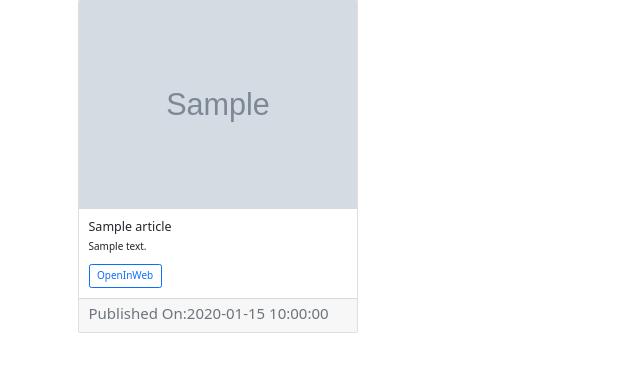
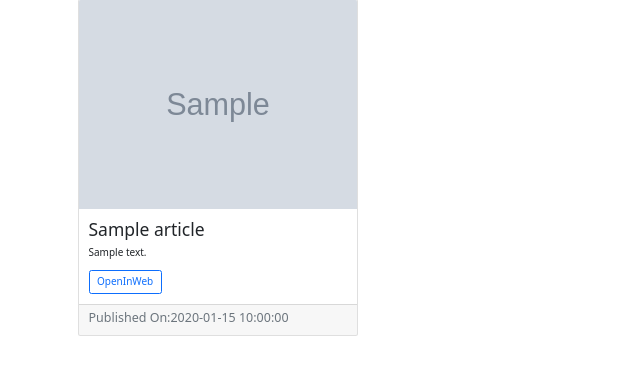
Before and after one commit to melissa-koi/NewsHighlight, a Flask app: template app/templates/news.html in a window 1280 px wide. Shown: the part 163-538 px from the top of the page, without its empty margins (0-640 px from the left). Run offline with Flask 2, Linux system fonts and the light colour scheme; the template is opened without the code that fills it: most values are stand-ins (such as "Sample title", 1, 10 or a date in 2020); grey boxes marked "Sample" are stand-in pictures; some libraries are stand-ins or nearby versions.

Commit message:
change size in cards

```diff
--- a/app/templates/news.html
+++ b/app/templates/news.html
@@ -9,15 +9,15 @@
 <div class="container">
     <div class="card-group">
         {% for article in articles %}
-        <div class="card" style="min-width: 25rem; max-width: 28rem; margin-top: 30px; margin-right: 10px;">
+        <div class="card" style="min-width: 25rem; max-width: 28rem; margin-top: 30px; margin-bottom: 30px;margin-right: 10px;">
             <img class="card-img-top" src="{{article.urlToImage}}" alt="Card image cap">
             <div class="card-body">
-                <h5 class="card-title">{{article.title}}</h5>
+                <h3 class="card-title">{{article.title}}</h3>
                 <p class="card-text">{{article.description}}</p>
                 <a href="{{article.url}}" class="btn btn-outline-primary">OpenInWeb</a>
             </div>
             <div class="card-footer text-muted">
-                <h4>Published On:{{ article.publishedAt }}</h4>
+                <h5>Published On:{{ article.publishedAt }}</h5>
             </div>
         </div>
         {% endfor %}
```
